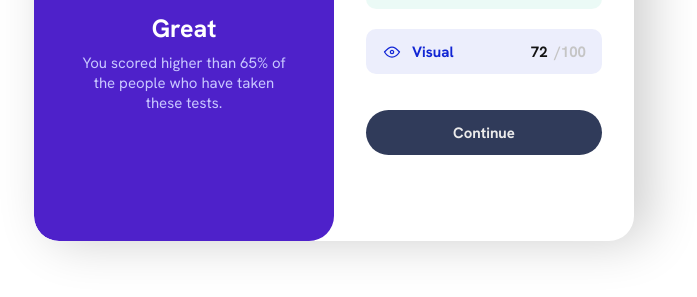
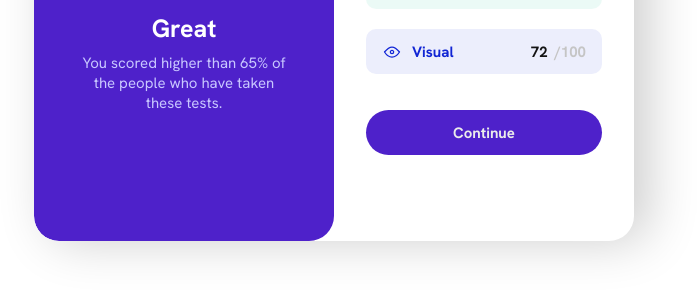
Before and after one commit to Sokaria/Results-summary-component, a plain HTML site: page index.html in a window 1280 px wide. In both pictures the pointer is over the button "Continue". Shown: the part 399-696 px from the top of the page, without its empty margins (306-1003 px from the left). Drawn offline with Linux system fonts and the light colour scheme.

Commit message:
Update style.css

```diff
--- a/style.css
+++ b/style.css
@@ -121,6 +121,10 @@ section .row .item:last-child button{
     cursor: pointer;
     width: 100%;
     height: 45px;
+    transition: .5s all ease;
+}
+section .row .item:last-child button:hover{
+    background-color:  hsla(256, 72%, 46%, 1);
 }
 .Reaction{
     background-color:hsla(0, 100%, 67%, 0.068) ;
```
